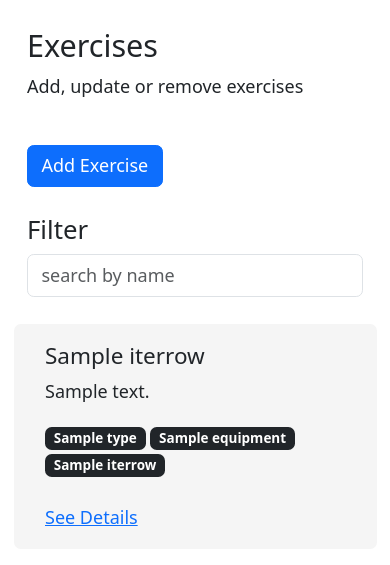
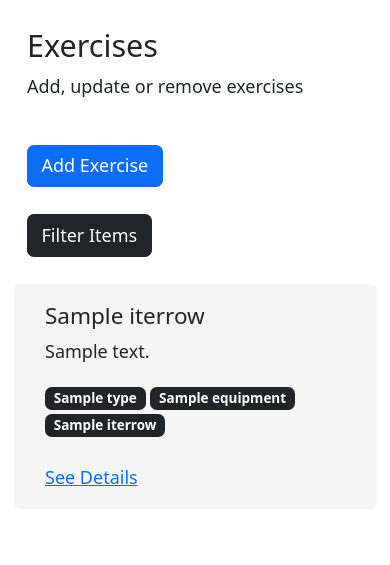
Before and after one commit to jon-gerhartz/bodyguru, a Flask app: template templates/library.html in a window 390 px wide. Shown: the part 63-628 px from the top of the page. Run offline with Flask 3, Linux system fonts and the light colour scheme; the template is opened without the code that fills it: most values are stand-ins (such as "Sample title", 1, 10 or a date in 2020); parts of the project's set-up code (start-up, migrations or seed data) failed here and were passed over.

Commit message:
added rollback and retries on db query functions. Added front end specs for exercise load. Added collapse to filter div on mobile.

```diff
--- a/static/css/style.css
+++ b/static/css/style.css
@@ -40,7 +40,12 @@
   min-width: 250px;
   box-shadow: 0px 8px 16px 0px rgba(0,0,0,0.2);
   z-index: 1;
-  padding: 4px;
+  padding: 10px;
+  max-height: 300px; /* Adjust this value as needed */
+  overflow-y: auto;  /* Enables vertical scrolling */
+  bottom: 10px;
+  padding-bottom: 120px;
+  top: 100%;
 }
 
 /* Links inside the dropdown */
@@ -51,6 +56,7 @@
 /* Links inside the dropdown */
 .dropdown-content label {
   display: inline;
+  padding-left: 10px;
 }
 
 /* Change color of dropdown links on hover */
@@ -90,3 +96,9 @@ html {
   font-size: 18px;
   font-family: 'Ubuntu', sans-serif;
 }
+
+@media (min-width: 500px) { /* Adjust breakpoint as needed */
+  #filterInnerDiv {
+      display: block !important;
+  }
+}
--- a/static/js/scripts.js
+++ b/static/js/scripts.js
@@ -81,6 +81,9 @@ async function displayWorkout(workoutDataPromise, landId, input=false){
 
 function createFilters(dataCols, colData, landId, search=true){
 	const land = document.getElementById(landId)
+	const filterDiv = document.createElement('div')
+	filterDiv.classList.add("collapse")
+	filterDiv.setAttribute('id', 'filterInnerDiv')
 	const dataColsLength = dataCols.length
 	if (search){
 		let search = document.createElement('input')
@@ -89,9 +92,9 @@ function createFilters(dataCols, colData, landId, search=true){
 		search.setAttribute('type','search')
 		search.setAttribute('placeholder','search by name')
 		search.setAttribute('onkeyup', "searchResults(this)")
-		land.appendChild(search)
+		filterDiv.appendChild(search)
 		let br = document.createElement('br')
-		land.appendChild(br)
+		filterDiv.appendChild(br)
 	}
 
 	for (let i=0; i< dataColsLength; i++){
@@ -130,9 +133,10 @@ function createFilters(dataCols, colData, landId, search=true){
 		}
 		row.appendChild(col)
 		let br = document.createElement('br')
-		land.appendChild(row)
-		land.appendChild(br)
+		filterDiv.appendChild(row)
+		filterDiv.appendChild(br)
 	}
+	land.appendChild(filterDiv)
 };
 
 function createDateFilter(dataCols, colData, landId, search=true){
--- a/templates/library.html
+++ b/templates/library.html
@@ -9,10 +9,14 @@
 	</div>
 	<br>
 	<div class='row'>
-		<div class='col-sm-2 side-div order-md-0 order-1', id='filterDiv'>
-			<h3>Filter</h3>
+		<div class='col-md-2 side-div order-md-0 order-1' id='filterDiv'>
+			<button class="btn btn-dark" type="button" data-bs-toggle="collapse" data-bs-target="#filterInnerDiv" aria-expanded="true" aria-controls="#filterInnerDiv">
+				Filter Items
+			</button>
+			<br>
+			<br>
 		</div>
-		<div class='col-sm-8 order-md-2 order-1'>
+		<div class='col-md-8 order-md-2 order-1'>
 			{% for i, v in exercises.iterrows() %}
 				<div id="{{v['name']}}" class='row' style='padding-bottom: 15px;'>
 					<div class="card" style="border:none;background-color: #f5f5f5;">
@@ -30,7 +34,7 @@
 				</div>
 			{% endfor %}
 		</div>
-		<div class='col-sm-2 order-md-2 order-0'>
+		<div class='col-md-2 order-md-2 order-0'>
 			<button type="button" class="btn btn-primary" data-bs-toggle="modal" data-bs-target="#createExercise">
 			Add Exercise
 			</button>
```
Also changed, not shown: extensions.py (+29 -18 lines), migrations/init_db.py (+7 -2 lines), templates/workouts.html (+4 -4 lines).
